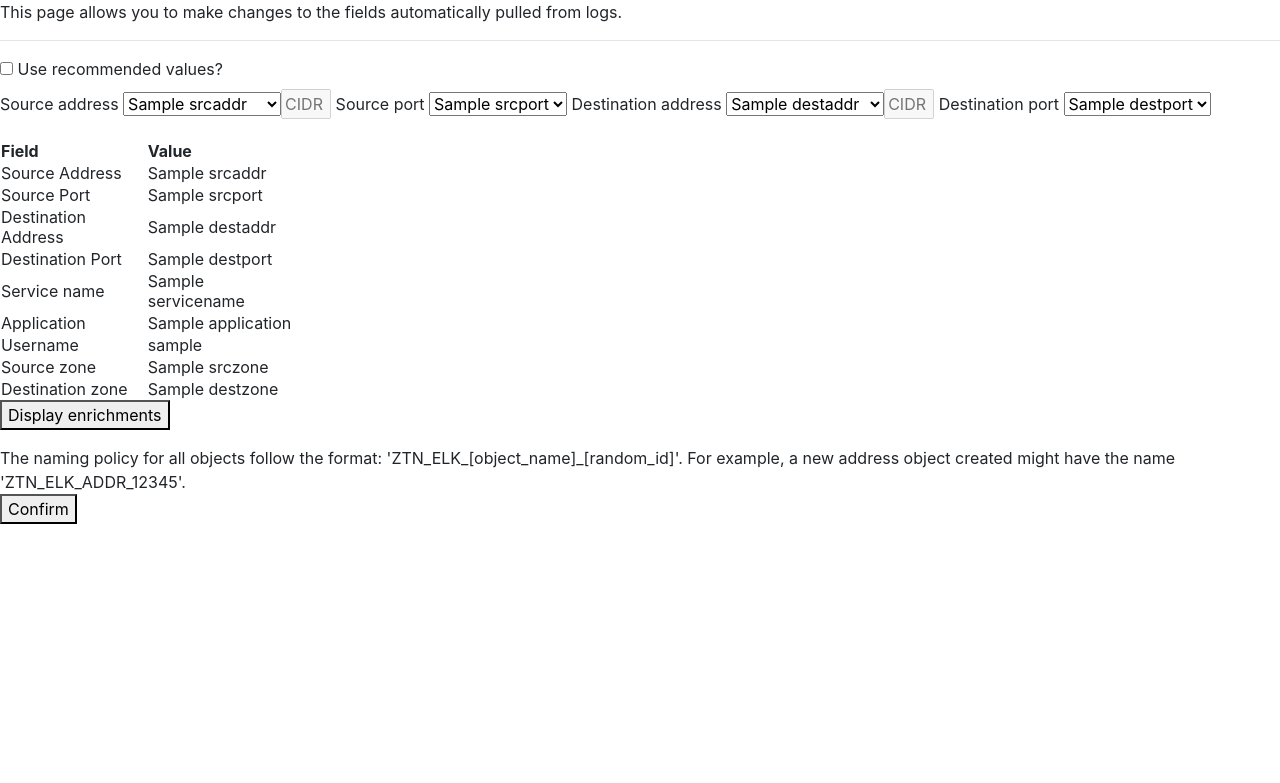
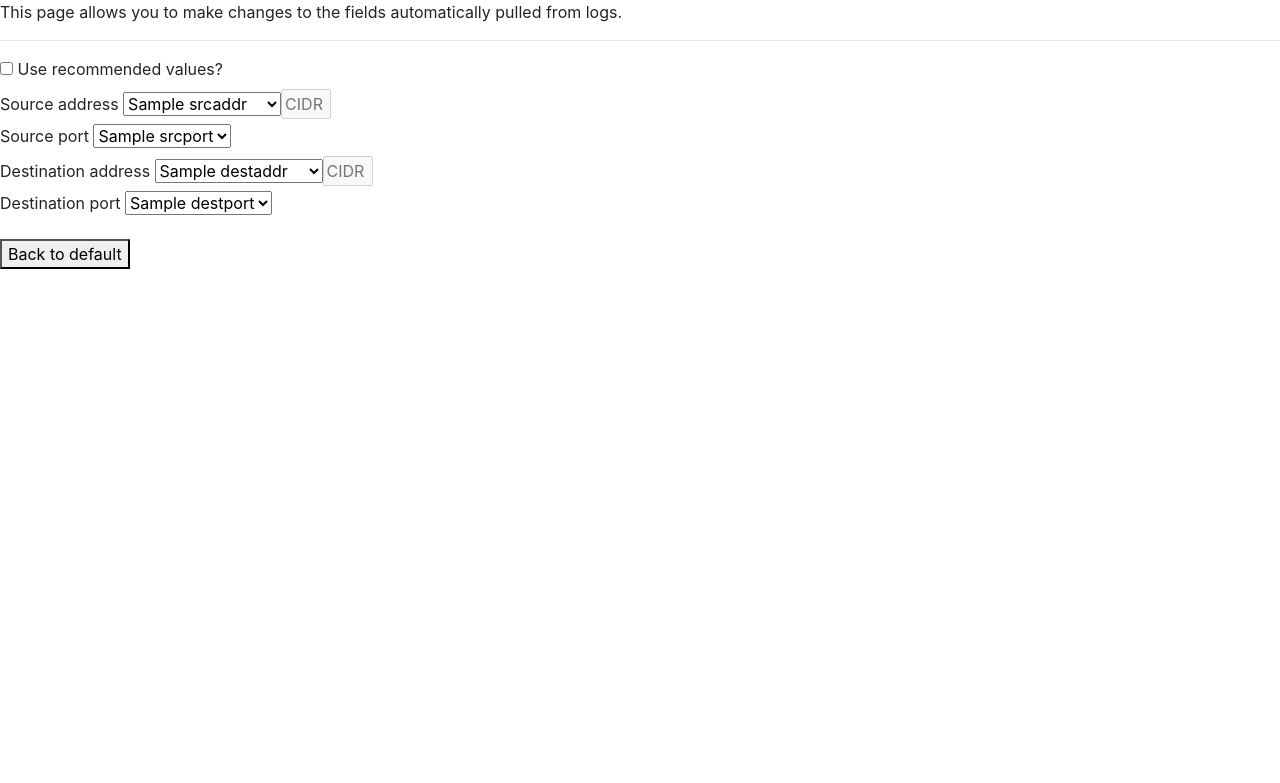
Before and after one commit to Juniper-SE/ztn-elk, a Flask app: template ztn/templates/enrichment.html in a window 1280 px wide. Shown: the top 783 px of the page. Run offline with Flask 2, Linux system fonts and the light colour scheme; the template is opened without the code that fills it: most values are stand-ins (such as "Sample title", 1, 10 or a date in 2020); some libraries are stand-ins or nearby versions.

Commit message:
remove table, add line breaks

```diff
--- a/ztn/templates/enrichment.html
+++ b/ztn/templates/enrichment.html
@@ -21,81 +21,35 @@
             <option id="src_subnet" value='{{ srcsubnet }}'>{{srcsubnet}}</option>
             <input type="text" placeholder="CIDR" style="width:50px" id="src_cidr" disabled>
         </select>
+        <br />
 
         <label for="sourceport">Source port</label>
         <select id="sourceport" onchange="onChangeSrcPort()">
             <option value='{{ srcport }}'>{{srcport}}</option>
             <option id="srcport_any" value='any'>any</option>
         </select>
+        <br />
 
         <label for="sourceaddr">Destination address</label>
         <select id="destaddr" onchange="onChangeDestAddr()">
             <option value='{{ destaddr }}'>{{destaddr}}</option>
-            <option id="dest_subnet" value='{{ destsubnet }}'>{{srcsubnet}}</option>
+            <option id="dest_subnet" value='{{ destsubnet }}'>{{destsubnet}}</option>
             <input type="text" placeholder="CIDR" style="width:50px" id="src_cidr" disabled>
         </select>
+        <br />
 
         <label for="destport">Destination port</label>
         <select id="destport" onchange="onChangeDestPort()">
             <option value='{{ destport }}'>{{destport}}</option>
             <option id="destport_any" value='any'>any</option>
         </select>
+        <br />
 
 
     </form>
-    {% if srcaddr %}
-    <table style="width:300px">
-        <tr>
-            <th>Field</th>
-            <th>Value</th>
-        </tr>
-        <tr>
-            <td>Source Address</td>
-            <td>{{ srcaddr }}</td>
-        </tr>
-        <tr>
-            <td>Source Port</td>
-            <td>{{ srcport }}</td>
-        </tr>
-        <tr>
-            <td>Destination Address</td>
-            <td>{{ destaddr }}</td>
-        </tr>
-        <tr>
-            <td>Destination Port</td>
-            <td>{{ destport }}</td>
-        </tr>
-        <tr>
-            <td>Service name</td>
-            <td>{{ servicename }}</td>
-        </tr>
-        <tr>
-            <td>Application</td>
-            <td>{{ application }}</td>
-        </tr>
-        <tr>
-            <td>Username</td>
-            <td>{{ username }}</td>
-        </tr>
-        <tr>
-            <td>Source zone</td>
-            <td>{{ srczone }}</td>
-        </tr>
-        <tr>
-            <td>Destination zone</td>
-            <td>{{ destzone }}</td>
-        </tr>
-    </table>
-    <form method="post" action="/enrichment?{{ qs }}">
-        <button>Display enrichments</button>
-    </form>
-    {% endif %}
 
-    The naming policy for all objects follow the format: 'ZTN_ELK_[object_name]_[random_id]'. For example, a new address
-    object created might have the name 'ZTN_ELK_ADDR_12345'.
-
-    <form method="post" action="/?{{ qs }}">
-        <button type="submit">Confirm</button>
+    <form method="get" action="/?{{ qs }}">
+        <button>Back to default</button>
     </form>
 </body>
 
```
